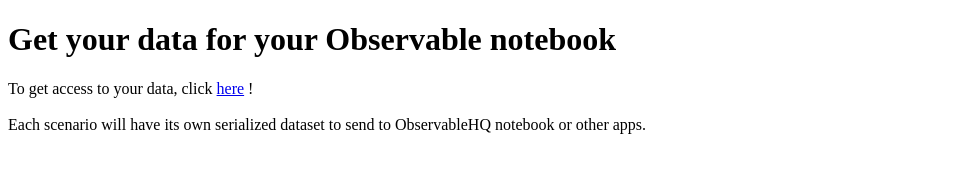
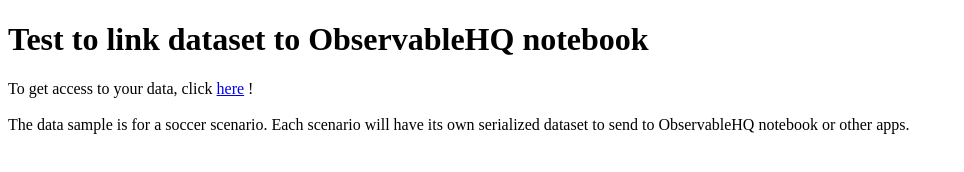
Before and after one commit to ggroult3/linkObs, a website: page assets/html/index.html in a window 1280 px wide. Shown: the whole page, without its empty margins (0-964 px from the left). Drawn offline with Linux system fonts and the light colour scheme.

Commit message:
Update index.html

```diff
--- a/assets/html/index.html
+++ b/assets/html/index.html
@@ -5,12 +5,12 @@
     <meta name="viewport" content="width = display-width, initial-scale = 1">
     <meta name="author" content="Guillaume Groult">
     <meta name="description" content="This webapp sends datas to a ObservableHQ notebook">
-    <title>Send datas to ObservableHQ notebook</title>
+    <title>linkObs : Send datas to ObservableHQ notebook</title>
 </head>
 
 <body>
-    <h1>Get your data for your Observable notebook</h1>
+    <h1>Test to link dataset to ObservableHQ notebook</h1>
     <div>To get access to your data, click <a href="./getData">here</a> !</div>
     <br/>
-    <div>Each scenario will have its own serialized dataset to send to ObservableHQ notebook or other apps.</div>
+    <div>The data sample is for a soccer scenario. Each scenario will have its own serialized dataset to send to ObservableHQ notebook or other apps.</div>
 </body>
```
